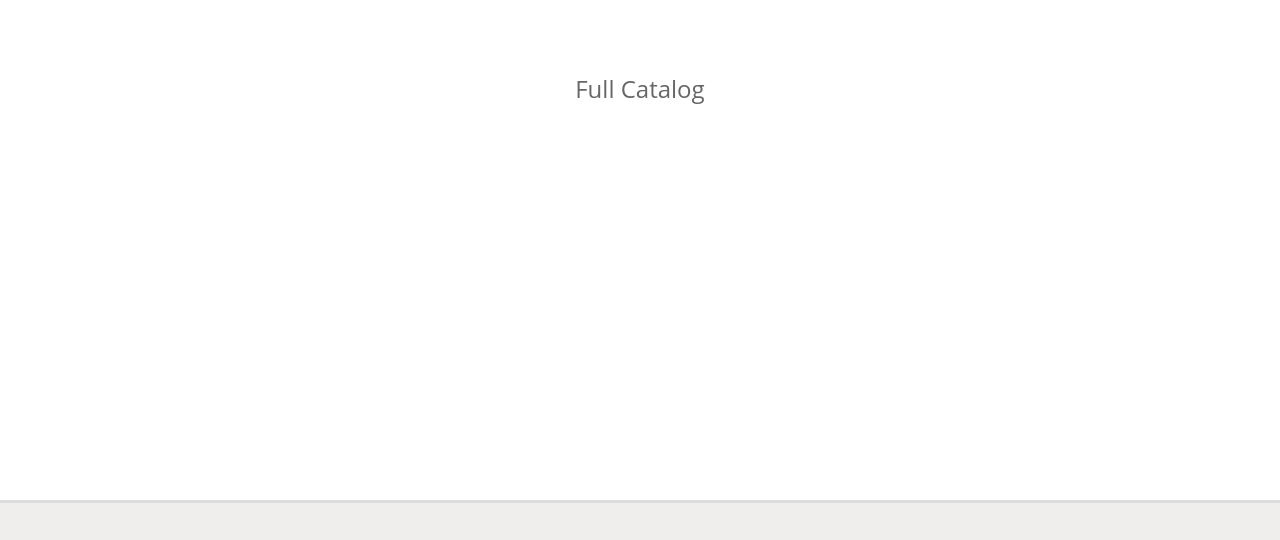
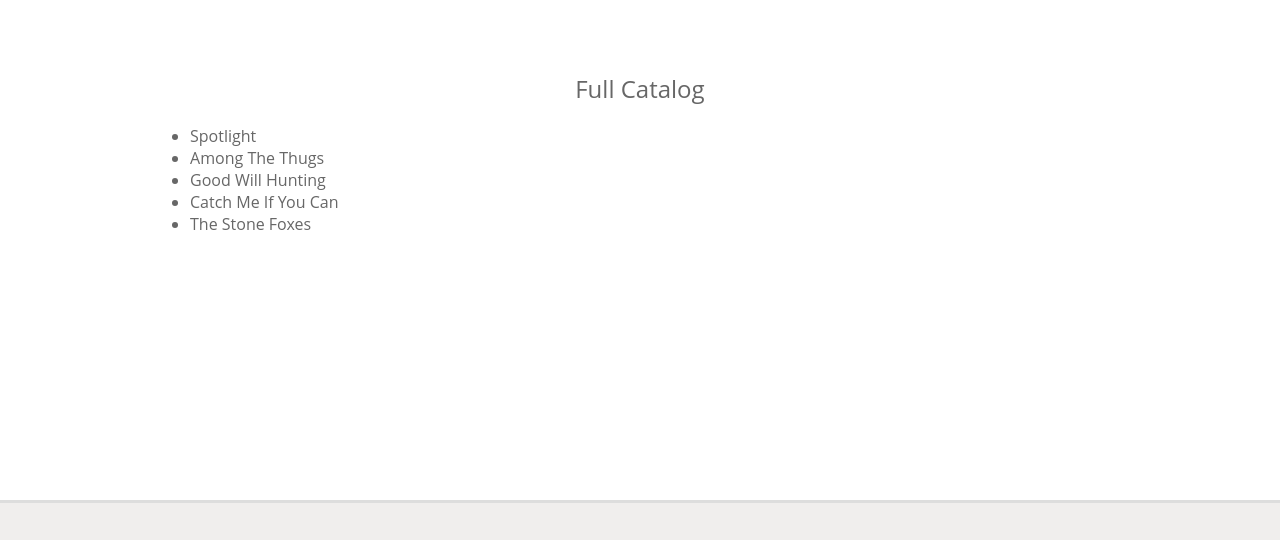
Before and after one commit to Fitzonreee/Basic_PHP_webiste, a PHP site: page /catalog.php in a window 1280 px wide. Shown: the part 140-680 px from the top of the page. Run offline with PHP 8.4, Linux system fonts and the light colour scheme.

Commit message:
Changed the array formatting

```diff
--- a/catalog.php
+++ b/catalog.php
@@ -1,4 +1,12 @@
 <?php
+$catalog = array();
+$catalog[201] = "Spotlight";
+$catalog[101] = "Among The Thugs";
+$catalog[202] = "Good Will Hunting";
+$catalog[203] = "Catch Me If You Can";
+$catalog[301] = "The Stone Foxes";
+
+
 $pageTitle = "Full Catalog";
 $section = null;
 
@@ -19,8 +27,17 @@ if (isset($_GET["cat"])) {
 
 include("includes/header.php"); ?>
 
-<div class="section page">
-  <h1><?php echo $pageTitle; ?></h1>
+<div class="section catalog page">
+  <div class="wrapper">
+    <h1><?php echo $pageTitle; ?></h1>
+    <ul>
+      <?php
+      foreach ($catalog as $item) {
+        echo "<li>" . $item . "</li>";
+      }
+       ?>
+    </ul>
+  </div>
 </div>
 
 <?php include("includes/footer.php"); ?>
```
